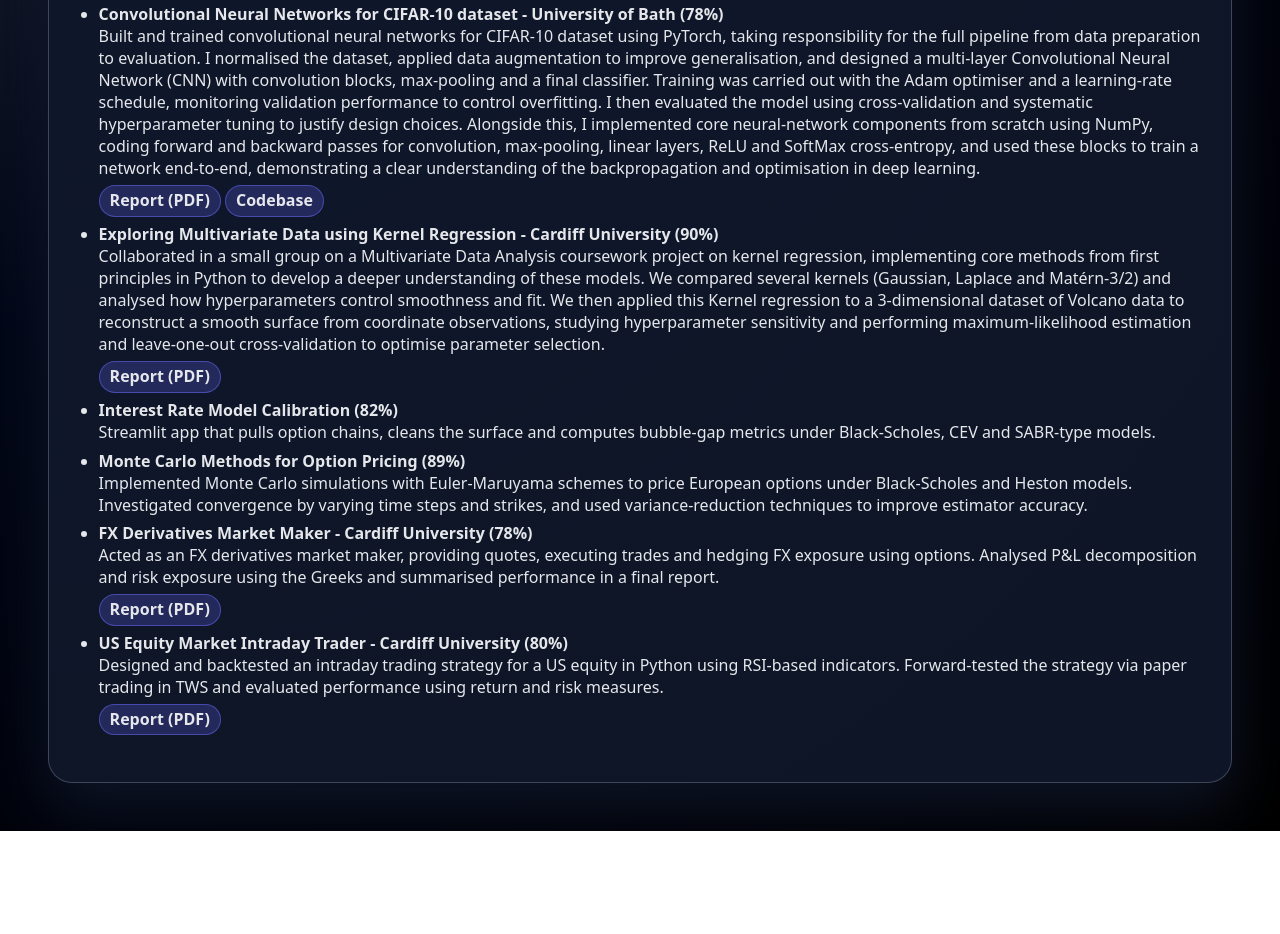
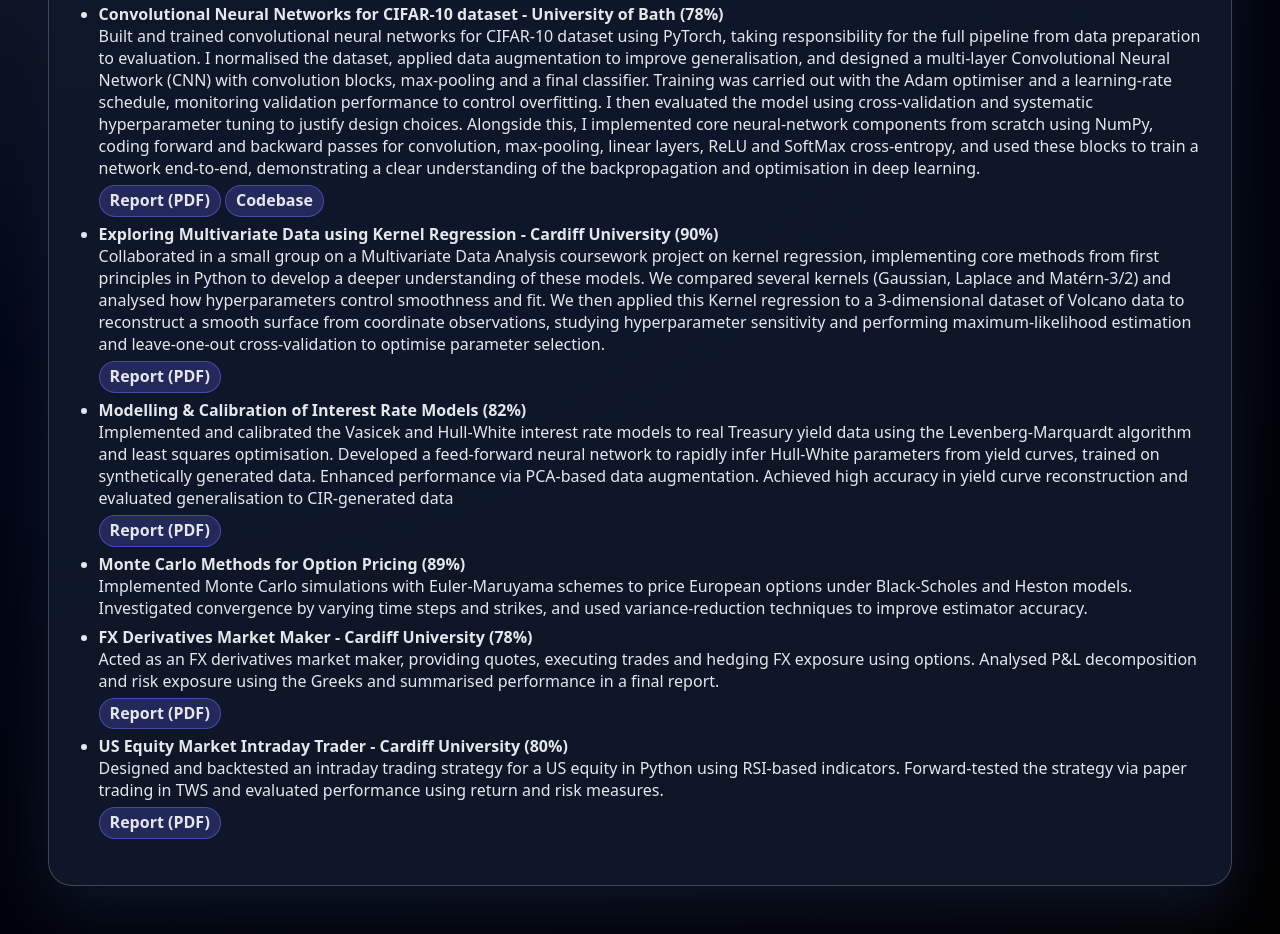
Before and after one commit to elliotjones103/elliotjones103.github.io, a plain HTML site: page projects.html in a window 1280 px wide. Shown: the part 508-1442 px from the top of the page. Before the commit the page ends 1339 px from the top, so only its background shows below. Drawn offline with Linux system fonts and the light colour scheme.

Commit message:
general changes

```diff
--- a/projects.html
+++ b/projects.html
@@ -62,9 +62,14 @@
 
 
         <li>
-          <strong>Interest Rate Model Calibration (82%)</strong><br />
-          Streamlit app that pulls option chains, cleans the surface and computes bubble-gap metrics
-          under Black-Scholes, CEV and SABR-type models.
+          <strong>Modelling & Calibration of Interest Rate Models (82%)</strong><br />
+          Implemented and calibrated the Vasicek and Hull-White interest rate models to real Treasury yield data using the
+          Levenberg-Marquardt algorithm and least squares optimisation. Developed a feed-forward neural network to
+          rapidly infer Hull-White parameters from yield curves, trained on synthetically generated data. Enhanced
+          performance via PCA-based data augmentation. Achieved high accuracy in yield curve reconstruction and
+          evaluated generalisation to CIR-generated data
+        <br>
+        <a class="pdf-link-inline" href="Modelling and Model Calibration Coursework - Elliot Jones.pdf" target="_blank" rel="noopener">Report (PDF)</a>
         </li>
 
         <li>
--- a/style.css
+++ b/style.css
@@ -219,8 +219,8 @@ a {
 }
 
 .pdf-link-inline:focus-visible{
-  outline: 3px solid rgba(99,102,241,0.55);
-  outline-offset: 2px;
+  outline: none;                       /* remove the square outline */
+  box-shadow: 0 0 0 3px rgba(99,102,241,0.55);
 }
 
 .timeline {
```
Also changed, not shown: 1 other file.
